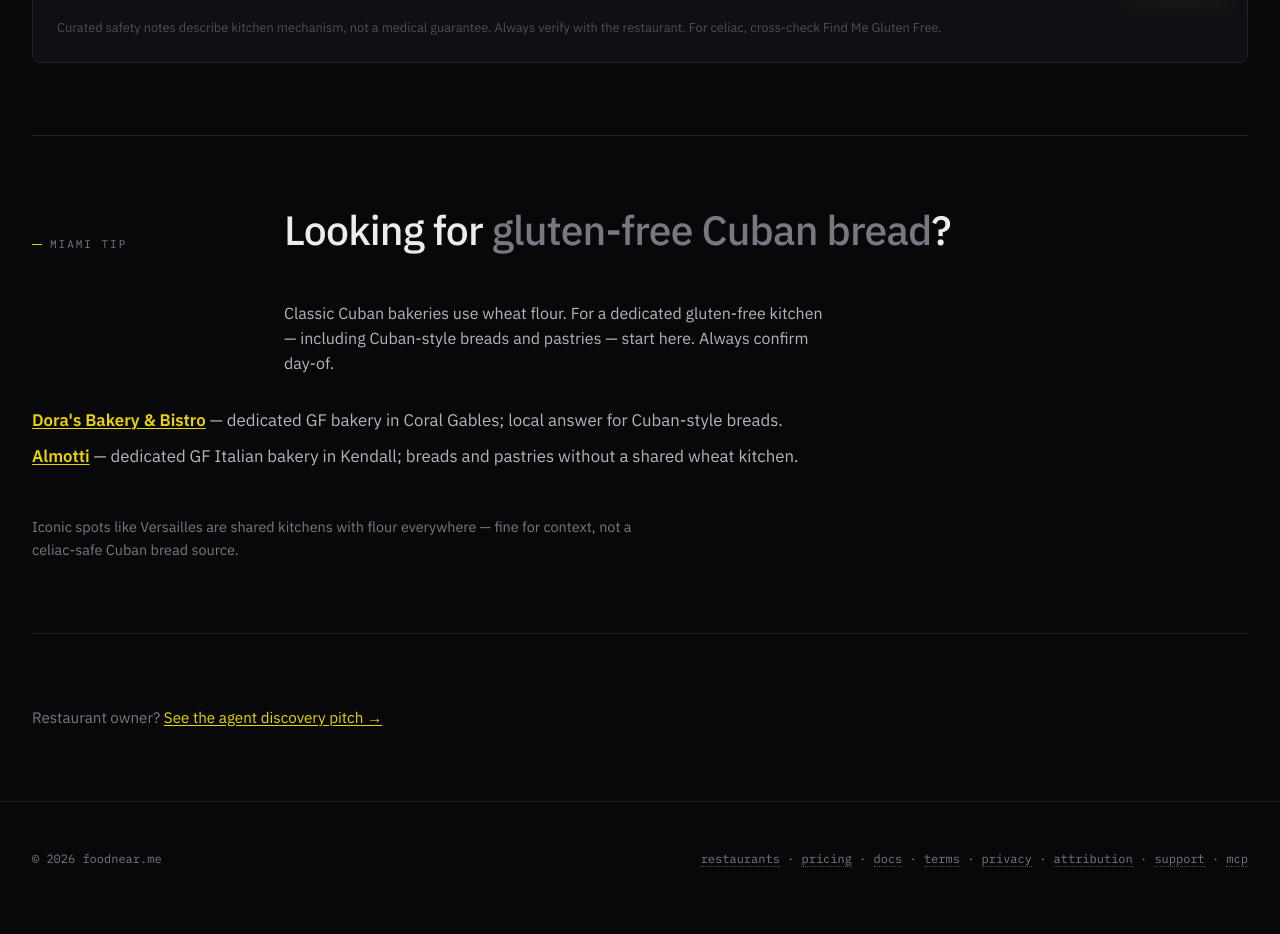
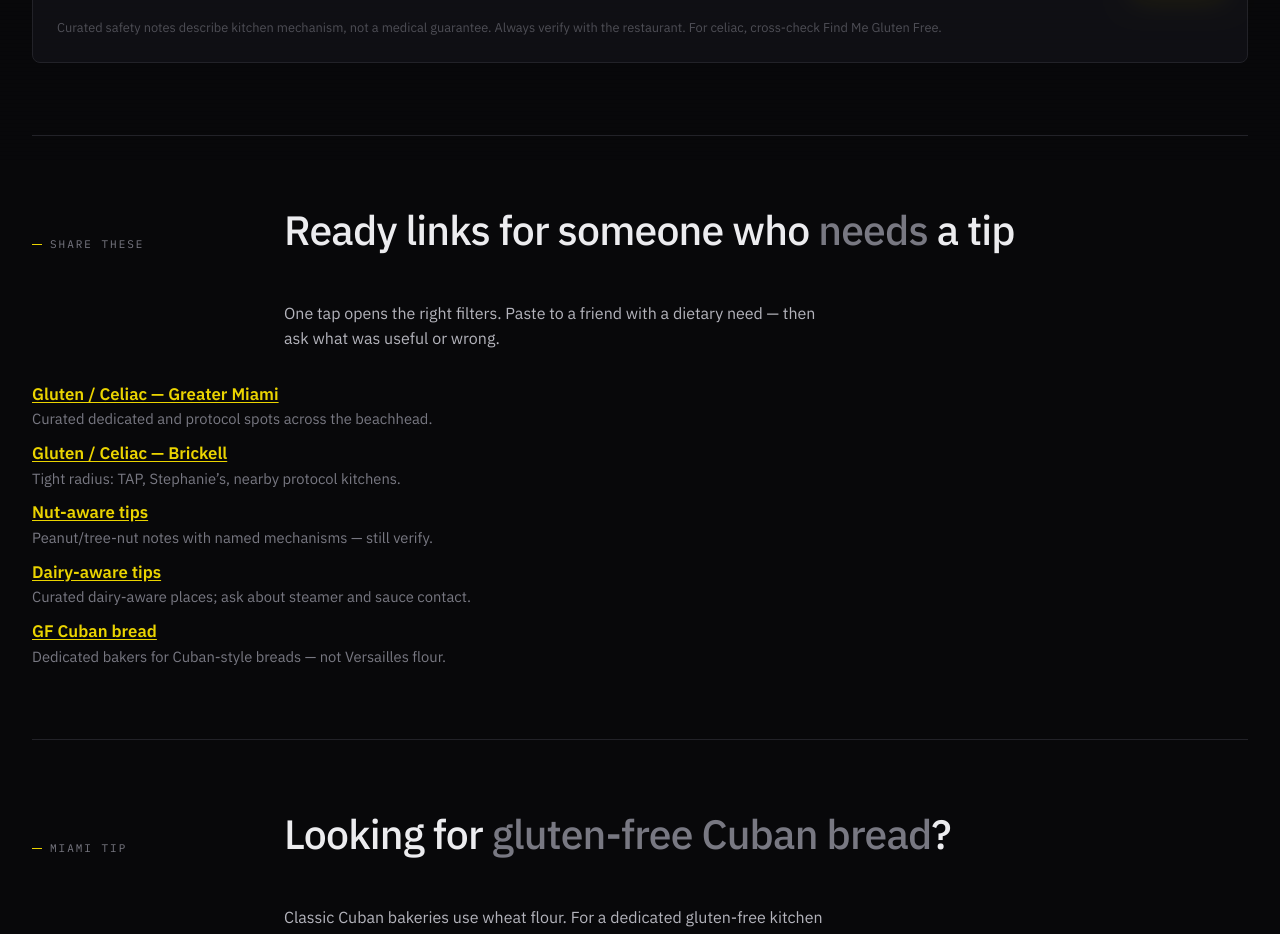
Before and after one commit to food-near-me/platform, a Next.js app in the folder apps/web/: page / in a window 1280 px wide. Shown: the part 640-1574 px from the top of the page. Before the commit the page ends 1541 px from the top, so only its background shows below. Built offline with nearby package versions, Linux system fonts and the light colour scheme.

Commit message:
Add share-pack deep links and a place-page Before you go checklist.
Give Path A one-tap tip URLs, and make verification steps scannable on every place page.

```diff
--- a/apps/web/app/globals.css
+++ b/apps/web/app/globals.css
@@ -1684,6 +1684,17 @@ main.page {
   color: var(--fg-dim);
 }
 
+.place-verify-list {
+  margin: 0 0 var(--space-3);
+  padding-left: 1.25rem;
+  color: var(--fg-dim);
+  font-size: 0.95rem;
+  line-height: 1.55;
+  display: grid;
+  gap: 0.4rem;
+}
+
+.place-verify-list a,
 .place-verify p a {
   color: var(--accent);
   text-decoration: underline;
@@ -1696,6 +1707,34 @@ main.page {
 
 .place-verify .btn-ghost {
   color: var(--accent);
+}
+
+.share-pack-list {
+  list-style: none;
+  margin: 0;
+  padding: 0;
+  display: grid;
+  gap: var(--space-3);
+}
+
+.share-pack-list li {
+  display: grid;
+  gap: 0.2rem;
+  font-size: 1.05rem;
+  line-height: 1.4;
+  color: var(--fg-dim);
+}
+
+.share-pack-list a {
+  color: var(--accent);
+  font-weight: 600;
+  text-decoration: underline;
+  text-underline-offset: 2px;
+}
+
+.share-pack-list span {
+  font-size: 0.92rem;
+  color: var(--fg-mute);
 }
 
 .place-related {
--- a/apps/web/app/page.tsx
+++ b/apps/web/app/page.tsx
@@ -2,6 +2,7 @@ import type { Metadata } from "next";
 import Link from "next/link";
 import { GfCubanTip } from "@/components/gf-cuban-tip";
 import { NearMeSearch } from "@/components/near-me-search";
+import { SharePack } from "@/components/share-pack";
 import { SiteShell } from "@/components/site-shell";
 
 export const metadata: Metadata = {
@@ -31,6 +32,7 @@ export default function Home() {
   return (
     <SiteShell variant="consumer">
       <NearMeSearch />
+      <SharePack />
       <GfCubanTip />
       <section className="section">
         <div className="section-body full">
--- a/apps/web/app/place/[slug]/page.tsx
+++ b/apps/web/app/place/[slug]/page.tsx
@@ -201,18 +201,30 @@ export default async function PlacePage({
 
             <div className="place-verify">
               <h2 className="place-verify-title">Before you go</h2>
-              <p>
-                Protocols drift. Call ahead, name your allergy, and ask how they handle
-                cross-contact. For celiac, cross-check{" "}
+              <ol className="place-verify-list">
+                <li>Call ahead and name your specific allergy or need.</li>
+                <li>
+                  Ask how they handle cross-contact (shared fryers, sauces, prep surfaces).
+                </li>
+                <li>Confirm this location is open and the hours still match.</li>
+                {tier === "dedicated" || place.allergy_needs?.includes("gluten_free") ? (
+                  <li>
+                    For celiac, cross-check{" "}
                     <a
                       href="https://www.findmeglutenfree.com/us/fl/miami"
                       target="_blank"
                       rel="noopener noreferrer"
                     >
                       Find Me Gluten Free
-                </a>
-                .
-              </p>
+                    </a>{" "}
+                    — curated notes are not a medical guarantee.
+                  </li>
+                ) : (
+                  <li>
+                    Protocols drift. Re-verify day-of even if a past visit went fine.
+                  </li>
+                )}
+              </ol>
               <div className="near-me-actions">
                 {phoneUrl ? (
                   <a className="btn" href={phoneUrl}>
--- /dev/null
+++ b/apps/web/components/share-pack.tsx
@@ -0,0 +1,60 @@
+import Link from "next/link";
+
+/**
+ * Ready Path A deep links — one tap to a useful filter state.
+ * Lives below search; not in the hero.
+ */
+const PACK = [
+  {
+    href: "/?browse=1&need=gluten_free",
+    label: "Gluten / Celiac — Greater Miami",
+    blurb: "Curated dedicated and protocol spots across the beachhead.",
+  },
+  {
+    href: "/?browse=1&need=gluten_free&neighborhood=brickell",
+    label: "Gluten / Celiac — Brickell",
+    blurb: "Tight radius: TAP, Stephanie’s, nearby protocol kitchens.",
+  },
+  {
+    href: "/?browse=1&need=nut_aware",
+    label: "Nut-aware tips",
+    blurb: "Peanut/tree-nut notes with named mechanisms — still verify.",
+  },
+  {
+    href: "/?browse=1&need=dairy_free",
+    label: "Dairy-aware tips",
+    blurb: "Curated dairy-aware places; ask about steamer and sauce contact.",
+  },
+  {
+    href: "/#gf-cuban",
+    label: "GF Cuban bread",
+    blurb: "Dedicated bakers for Cuban-style breads — not Versailles flour.",
+  },
+] as const;
+
+export function SharePack() {
+  return (
+    <section className="section" id="share-pack">
+      <div className="section-head">
+        <p className="label">share these</p>
+        <h2>
+          Ready links for someone who <em>needs</em> a tip
+        </h2>
+        <p className="lede">
+          One tap opens the right filters. Paste to a friend with a dietary need —
+          then ask what was useful or wrong.
+        </p>
+      </div>
+      <div className="section-body full">
+        <ul className="share-pack-list">
+          {PACK.map((item) => (
+            <li key={item.href}>
+              <Link href={item.href}>{item.label}</Link>
+              <span>{item.blurb}</span>
+            </li>
+          ))}
+        </ul>
+      </div>
+    </section>
+  );
+}
```
Lines whose indentation alone changed are shown as unchanged.
